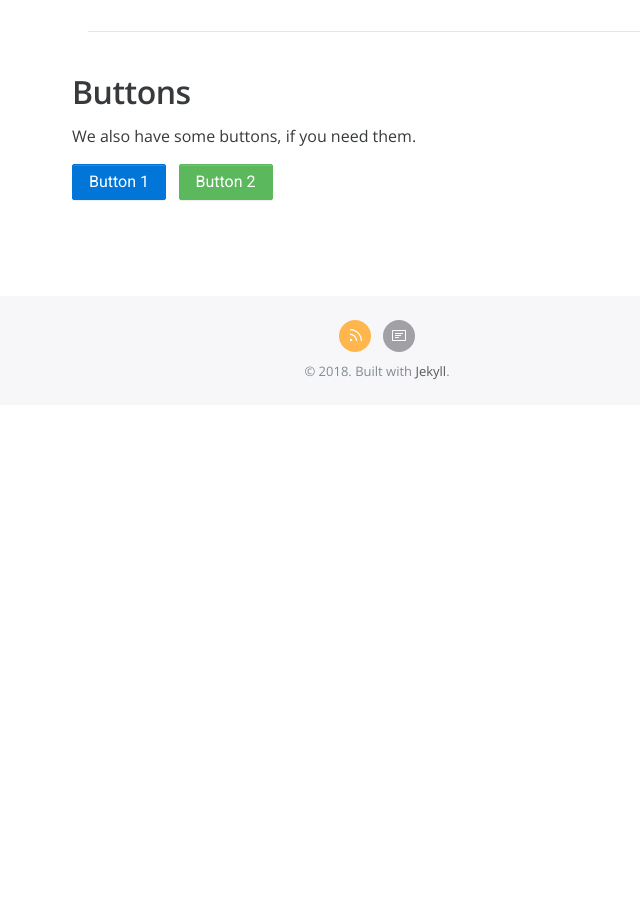
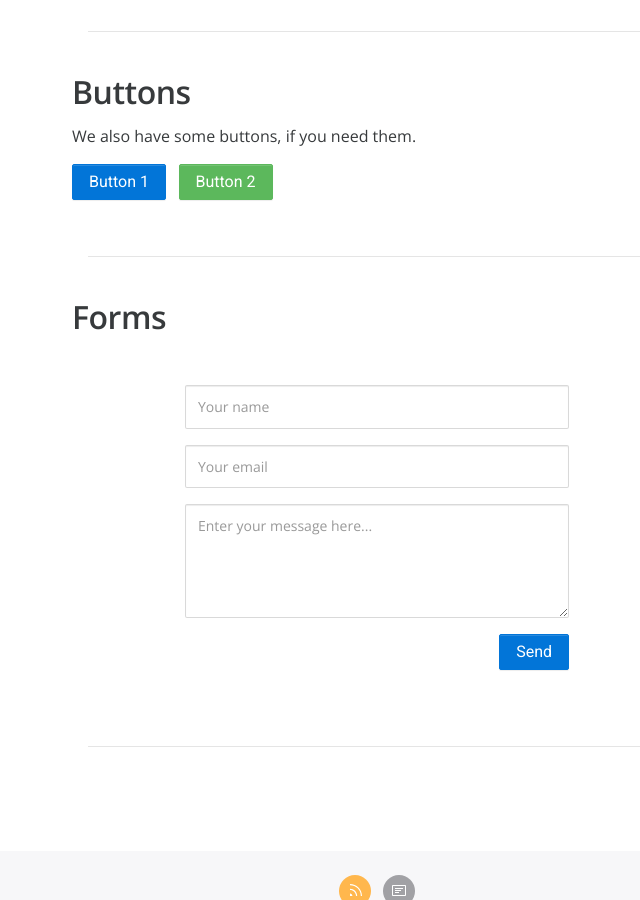
Before and after one commit to jefx07/jefx07.github.io, a Jekyll site: the page built from test_1.md, in a window 1280 px wide and 900 px high, scrolled down 2892 px. Shown: the whole window, without its empty margins (263-903 px from the left). Built offline with Jekyll 4.4.1, drawn with Linux system fonts in a browser that asks for light colours; nearby versions of some CDN libraries; before the commit the page ends 3297 px from its top, so only the background shows below that.

Commit message:
add form to test page

```diff
--- a/test_1.md
+++ b/test_1.md
@@ -132,6 +132,36 @@ We also have some buttons, if you need them.
 
 <button class="btn btn-primary" type="button">Button 1</button> &nbsp; <button class="btn btn-alternate" type="button">Button 2</button>
 
+<hr style="margin: 2.5rem 1rem">
+
+## Forms
+
+<form class="formspree" method="POST" action="https://formspree.io/YOUREMAILHERE">
+  <div class="form-group">
+    <label class="sr-only" for="inputName">Name</label>
+    <input class="form-control" type="text" name="name" id="inputName" placeholder="Your name">
+  </div>
+  <div class="form-group">
+    <label class="sr-only" for="inputEmail">Email address</label>
+    <input class="form-control" type="email" name="_replyto" id="inputEmail" placeholder="Your email">
+  </div>
+  <div class="form-group">
+    <label class="sr-only" for="inputMessage">Message</label>
+    <textarea class="form-control" name="message" id="inputMessage" placeholder="Enter your message here..." rows="5"></textarea>
+  </div>
+
+  <input type="hidden" name="_subject" value="New submission!">
+  <input type="hidden" name="_format" value="plain">
+  <input type="text" name="_gotcha" aria-hidden="true" style="display:none">
+  <button class="btn btn-primary" type="submit">Send</button>
+</form>
+
+
+<div class="clearfix">
+  <p>&nbsp;</p>
+</div>
+<hr style="margin: 2.5rem 1rem">
+
 <div class="float-right">
   <a href="#top" class="back-to-top-link" title="Back to top">
     <svg class="icon-up" viewBox="0 0 24 24" version="1.1" width="24" height="24" aria-label="Back to top" role="img"><path d="M4 12l1.41 1.41L11 7.83V20h2V7.83l5.58 5.59L20 12l-8-8-8 8z"/></svg>
```
